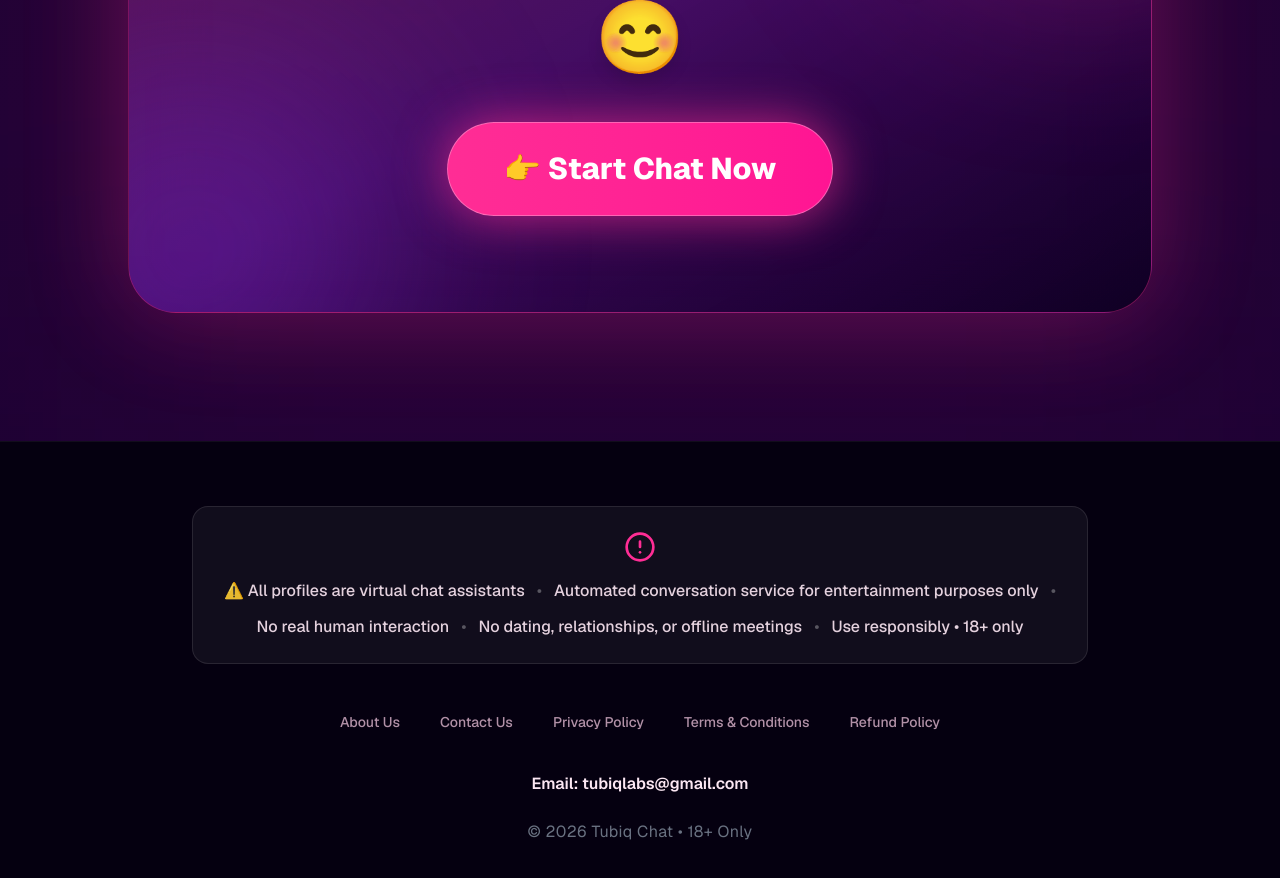
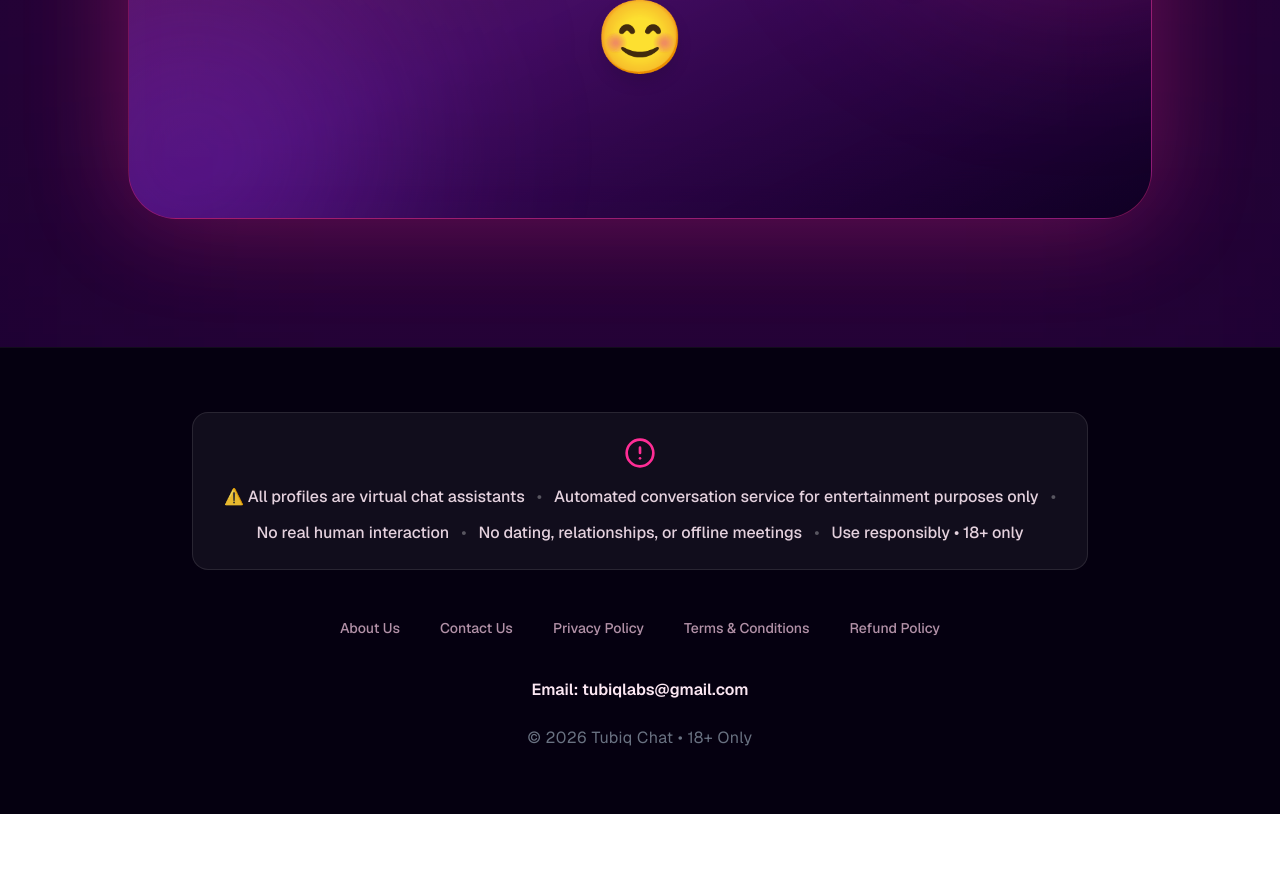
Before and after one commit to adultstory740-tech/tubiqchat, a Next.js app: page / in a window 1280 px wide. Shown: the part 5320-6198 px from the top of the page. After the commit the page ends 6134 px from the top, so only its background shows below. Built offline with nearby package versions, Linux system fonts and the light colour scheme.

Commit message:
fix issue of home test

```diff
--- a/app/components/CtaSection.tsx
+++ b/app/components/CtaSection.tsx
@@ -12,9 +12,7 @@ export const CtaSection = () => (
       <h2 className="text-4xl md:text-5xl lg:text-7xl font-extrabold mb-10 text-white drop-shadow-xl relative z-10 leading-tight">
         Ready ho ek achi conversation ke liye? 😊
       </h2>
-      <a href="#characters" className="inline-block px-10 py-6 lg:px-14 lg:py-7 rounded-full bg-gradient-to-r from-[#FF2D95] to-[#FF1493] text-white text-2xl lg:text-3xl font-extrabold shadow-[0_0_50px_rgba(255,45,149,0.7)] transition-all duration-300 hover:scale-105 hover:shadow-[0_0_80px_rgba(255,45,149,1)] border border-pink-300/50 relative z-10 outline-none">
-        👉 Start Chat Now
-      </a>
+
     </div>
   </section>
 );
```
